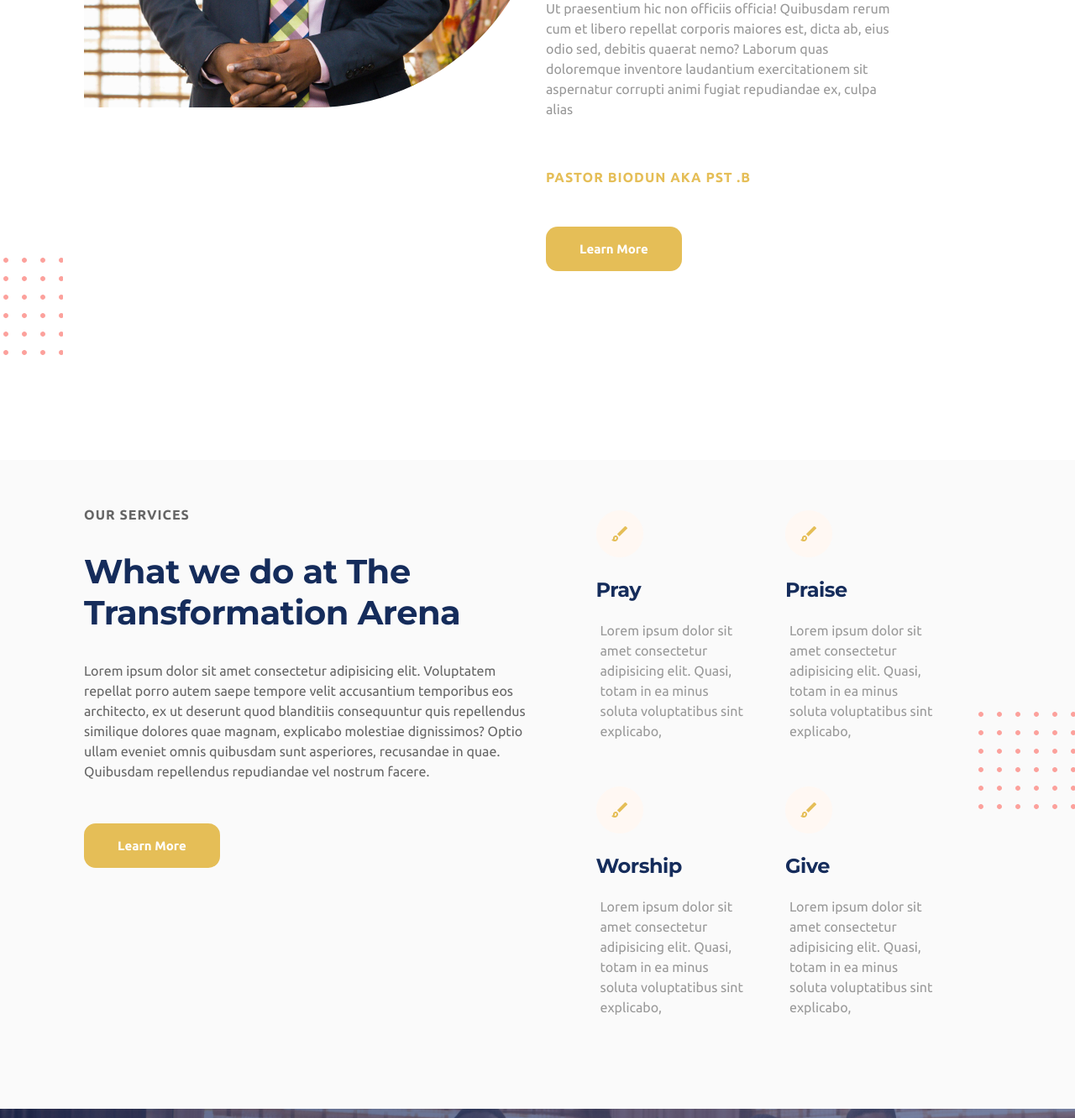
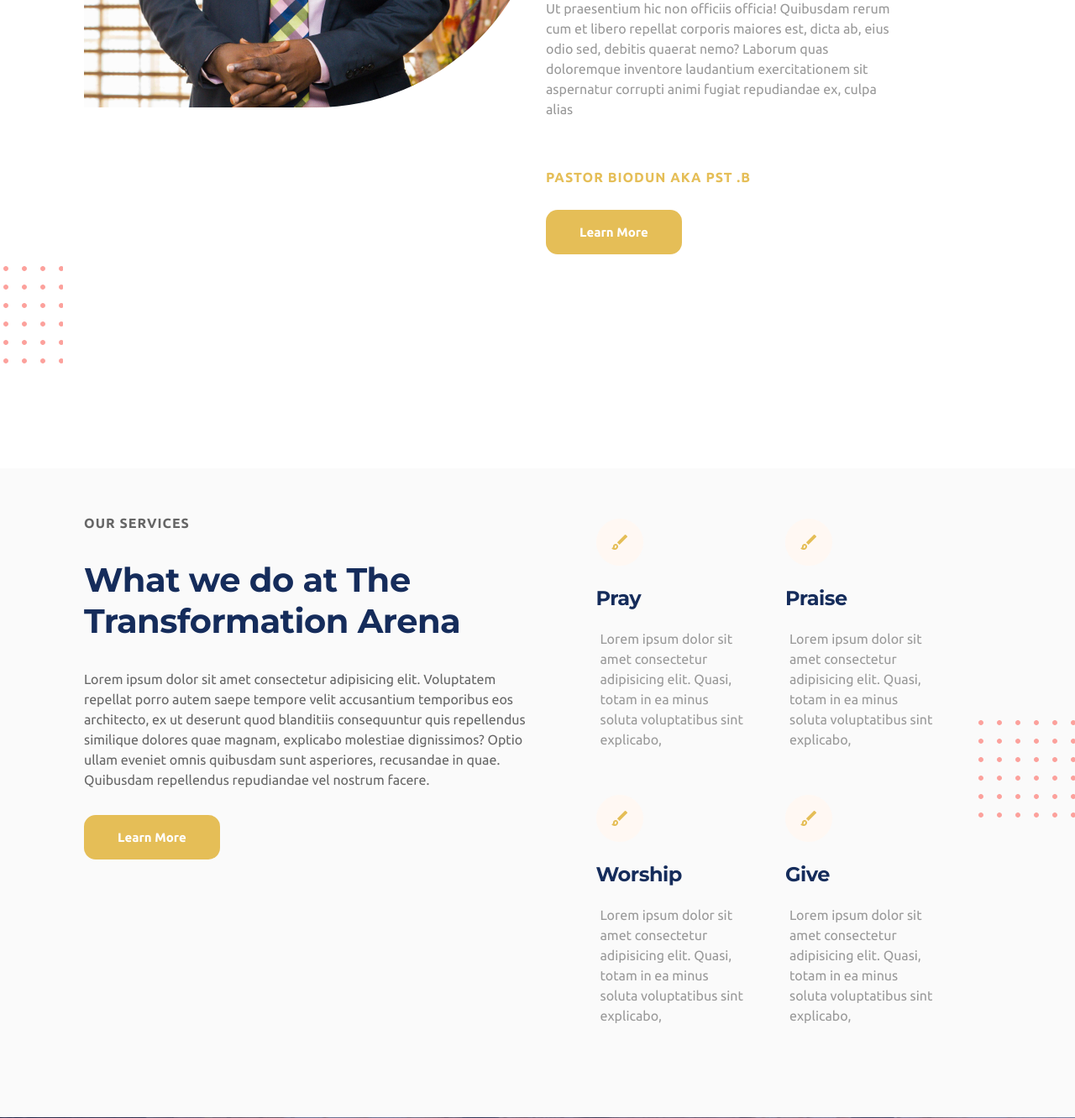
Before and after one commit to chrisfelixcode/ttawebsite, a PHP site: page /index.html in a window 1280 px wide. Shown: the part 1825-3157 px from the top of the page at 84% size. Run offline with PHP 8.4, Linux system fonts and the light colour scheme; some libraries are stand-ins or nearby versions.

```diff
--- a/styles/index.css
+++ b/styles/index.css
@@ -314,7 +314,7 @@ li{
 }
 
 .flex-section .learn-more{
-    margin-top: 50px;
+    margin:  30px auto;
 }
 
 .btn{
```
